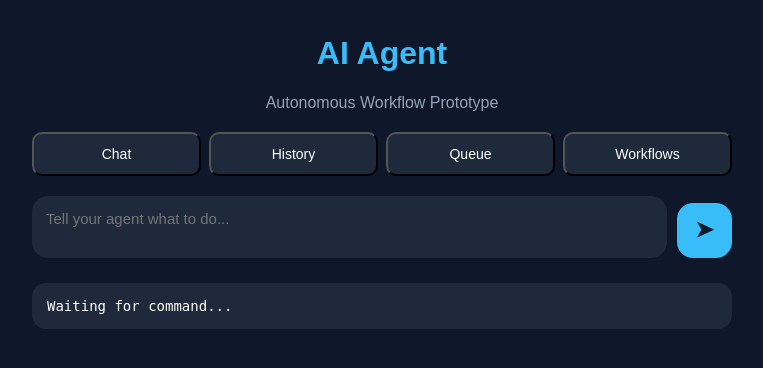
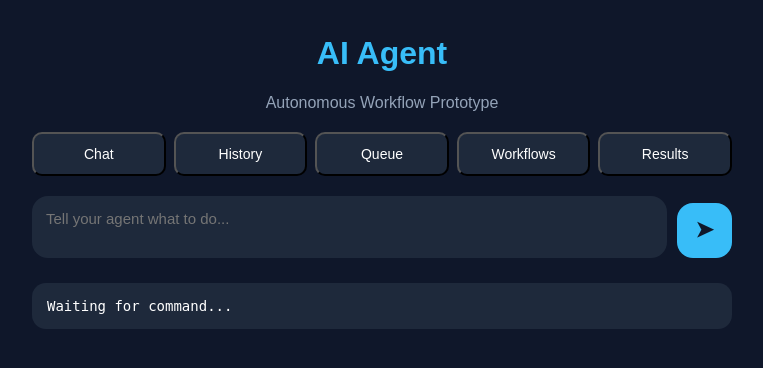
Before and after one commit to shivrajsinghania/Onix-AI-agent, a Flask app: page / in a window 1280 px wide. Shown: the top 368 px of the page, without its empty margins (258-1021 px from the left). Run offline with Flask 3, Linux system fonts and the light colour scheme.

Commit message:
Update agent.html

```diff
--- a/templates/agent.html
+++ b/templates/agent.html
@@ -14,6 +14,7 @@
         <button onclick="loadHistory()">History</button>
         <button onclick="loadQueue()">Queue</button>
         <button onclick="loadWorkflows()">Workflows</button>
+        <button onclick="loadResults()">Results</button>
       </div>
       <div id="chat-tab">
         <div class="input-box">
@@ -66,6 +67,13 @@
         let response = await fetch("/workflows")
         let data = await response.json()
         renderData(data, "Workflows")
+      }
+
+      async function loadResults() {
+        document.getElementById("chat-tab").style.display = "none"
+        let response = await fetch("/results")
+        let data = await response.json()
+        renderResults(data)
       }
 
       function renderData(data, title) {
@@ -162,6 +170,34 @@
         document.getElementById("data-tab").innerHTML = html
       }
 
+      function renderResults(data) {
+        let html = `
+        <div class="title-row">
+        <h2>Results</h2>
+        <button class="clear-btn" onclick="clearAll('results')">Clear All</button>
+        </div>
+        `
+        data.forEach(item => {
+          html += `
+          <div class="card">
+          <button class="delete-btn" onclick="deleteItem(${item.id}, 'results')">
+          🗑
+          </button>
+          <div class="human-header">
+          👀 ${item.action}
+          </div>
+          <div class="status-badge">
+          Stored
+          </div>
+          <pre>
+          ${JSON.stringify(item.result, null, 2)}
+          </pre>
+          </div>
+          `
+        })
+        document.getElementById("data-tab").innerHTML = html
+      }
+
       async function deleteItem(id, type) {
         let confirmed = confirm("Are you sure want to delete this item?")
         if (!confirmed) {
@@ -182,6 +218,8 @@
           loadQueue()
         } else if (type === "workflow") {
           loadWorkflows()
+        } else if (type === "results") {
+          loadResults()
         }
       }
 
@@ -200,6 +238,8 @@
           loadQueue()
         } else if (type === "workflow") {
           loadWorkflows()
+        } else if (type === "results") {
+          loadResults()
         }
       }
     </script>
```
